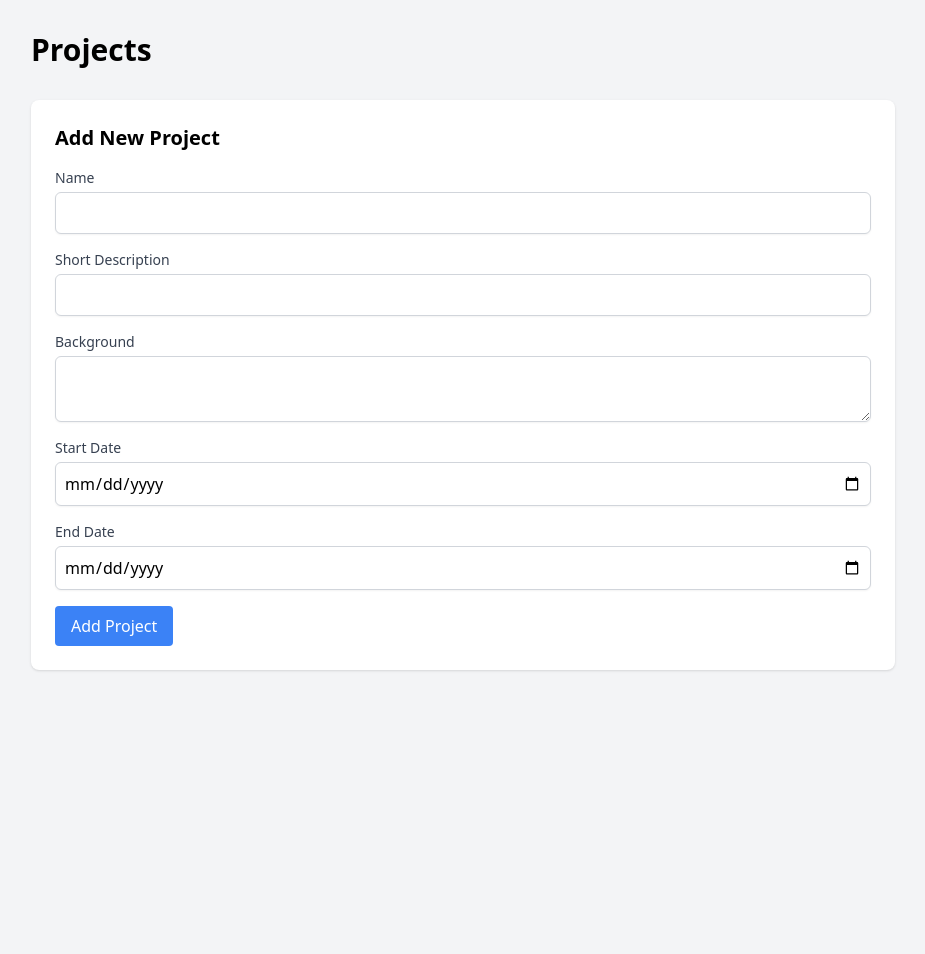
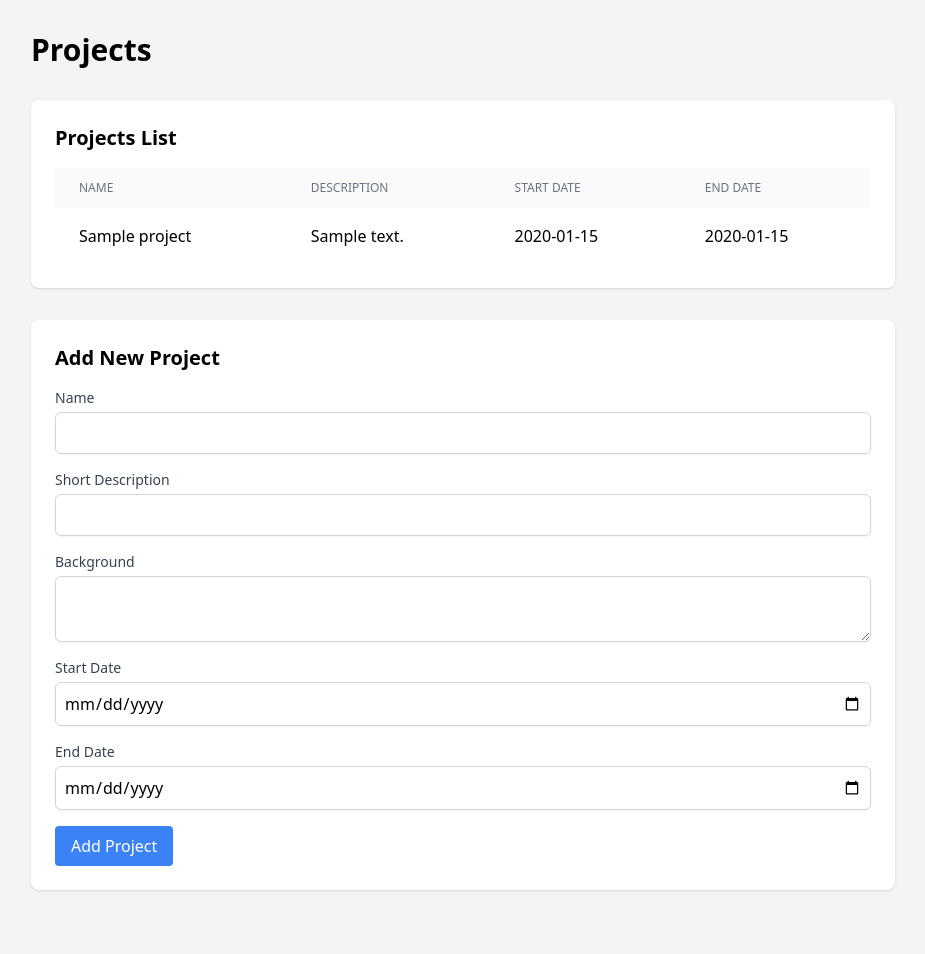
Before and after one commit to andrewfurman/ContextWindow, a Flask app: page / in a window 1280 px wide. Shown: the whole page, without its empty margins (177-1102 px from the left). Before the commit the page ends 671 px from the top, so only its background shows below. Run offline with Flask 3, Linux system fonts and the light colour scheme; tables that the repository leaves empty hold one stand-in row (values such as "Sample post"); some libraries are stand-ins or nearby versions.

Commit message:
Assistant checkpoint: Added projects table to the HTML template
Assistant generated file changes:
- templates/projects/projects.html: Add projects table above the form

---

User prompt:

Can you also update the project's HTML page so that it displays a table with a list of projects in the table at the top and then has the add project form below the table?

Replit-Commit-Author: Assistant
Replit-Commit-Session-Id: 2731bc76-4fc9-40fd-97f6-bace393a6228

```diff
--- a/templates/projects/projects.html
+++ b/templates/projects/projects.html
@@ -9,6 +9,32 @@
 <body class="bg-gray-100 min-h-screen py-8">
     <div class="max-w-4xl mx-auto px-4">
         <h1 class="text-3xl font-bold mb-8">Projects</h1>
+
+        <div class="bg-white rounded-lg shadow p-6 mb-8">
+            <h2 class="text-xl font-semibold mb-4">Projects List</h2>
+            <div class="overflow-x-auto">
+                <table class="min-w-full table-auto">
+                    <thead class="bg-gray-50">
+                        <tr>
+                            <th class="px-6 py-3 text-left text-xs font-medium text-gray-500 uppercase">Name</th>
+                            <th class="px-6 py-3 text-left text-xs font-medium text-gray-500 uppercase">Description</th>
+                            <th class="px-6 py-3 text-left text-xs font-medium text-gray-500 uppercase">Start Date</th>
+                            <th class="px-6 py-3 text-left text-xs font-medium text-gray-500 uppercase">End Date</th>
+                        </tr>
+                    </thead>
+                    <tbody class="bg-white divide-y divide-gray-200">
+                        {% for project in projects %}
+                        <tr>
+                            <td class="px-6 py-4 whitespace-nowrap">{{ project.name }}</td>
+                            <td class="px-6 py-4">{{ project.short_description }}</td>
+                            <td class="px-6 py-4 whitespace-nowrap">{{ project.start_date.strftime('%Y-%m-%d') if project.start_date else '-' }}</td>
+                            <td class="px-6 py-4 whitespace-nowrap">{{ project.end_date.strftime('%Y-%m-%d') if project.end_date else '-' }}</td>
+                        </tr>
+                        {% endfor %}
+                    </tbody>
+                </table>
+            </div>
+        </div>
 
         <div class="bg-white rounded-lg shadow p-6 mb-8">
             <h2 class="text-xl font-semibold mb-4">Add New Project</h2>
```
